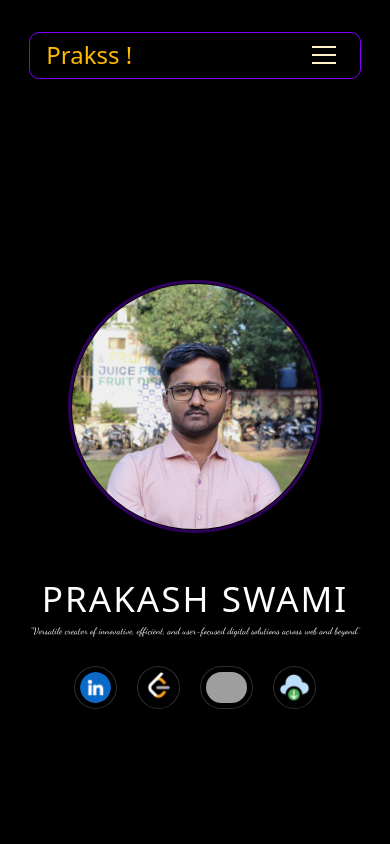
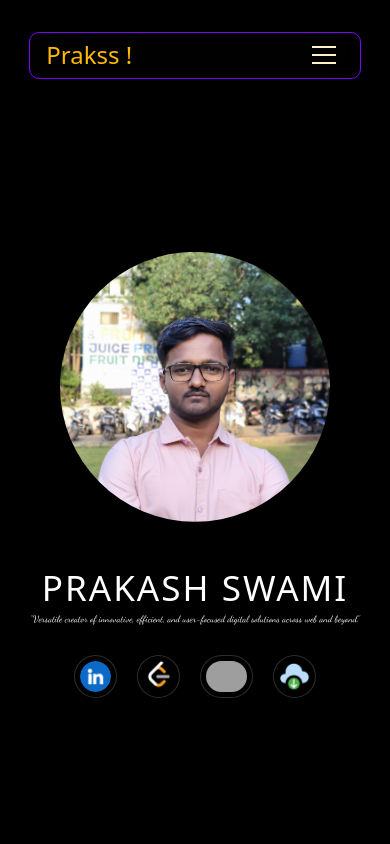
Before and after one commit to sprakash2006/Portfolio--Crafting-Digital-Identity, a React (Vite) app: page / in a window 390 px wide. Shown: the top 844 px of the page. Built offline with nearby package versions, Linux system fonts and the light colour scheme; grey boxes are pictures that could not be loaded; a web font is replaced by a local one.

Commit message:
updated the responsiveness

```diff
--- a/src/pages/intro.css
+++ b/src/pages/intro.css
@@ -10,7 +10,10 @@
   justify-content:center;
   align-items:center;
 }
-
+.myimgs {
+  clip-path:circle(50% at 50% 50%);
+  height:270px;
+}
 .home-myImage {
   clip-path:circle(50% at 50% 50%)
 
@@ -48,7 +51,6 @@
   -3px -3px 20px #ffffff9e;
   border:none;
 }
-
 
 .intro-name-title {
   display:flex;
--- a/src/pages/intro.jsx
+++ b/src/pages/intro.jsx
@@ -17,7 +17,7 @@ const Intro = () => {
     <div className='h-[46vw] w-[100vw] relative main-home-content'>
       <div className='flex flex-col justify-center items-center main-home-content-left'>
         <div className='intro-name-title'>
-          {isMobile && <img className='h-100 myphoto' src={myphoto} alt="" />}
+          {isMobile && <img className='myimgs' src={myphoto} alt="" />}
           <p>PRAKASH SWAMI</p>
           <p>"Versatile creator of innovative, efficient, and user-focused digital solutions across web and beyond."</p>
         </div>
```
